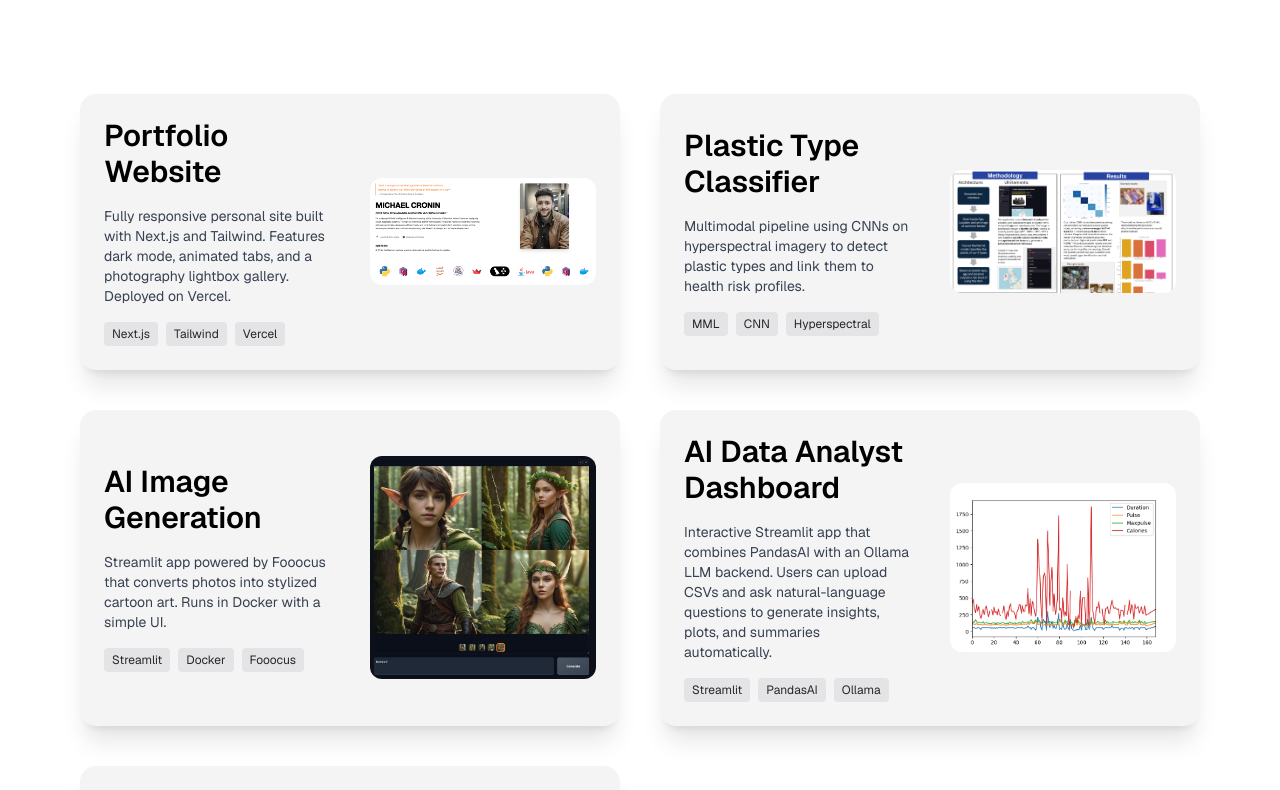
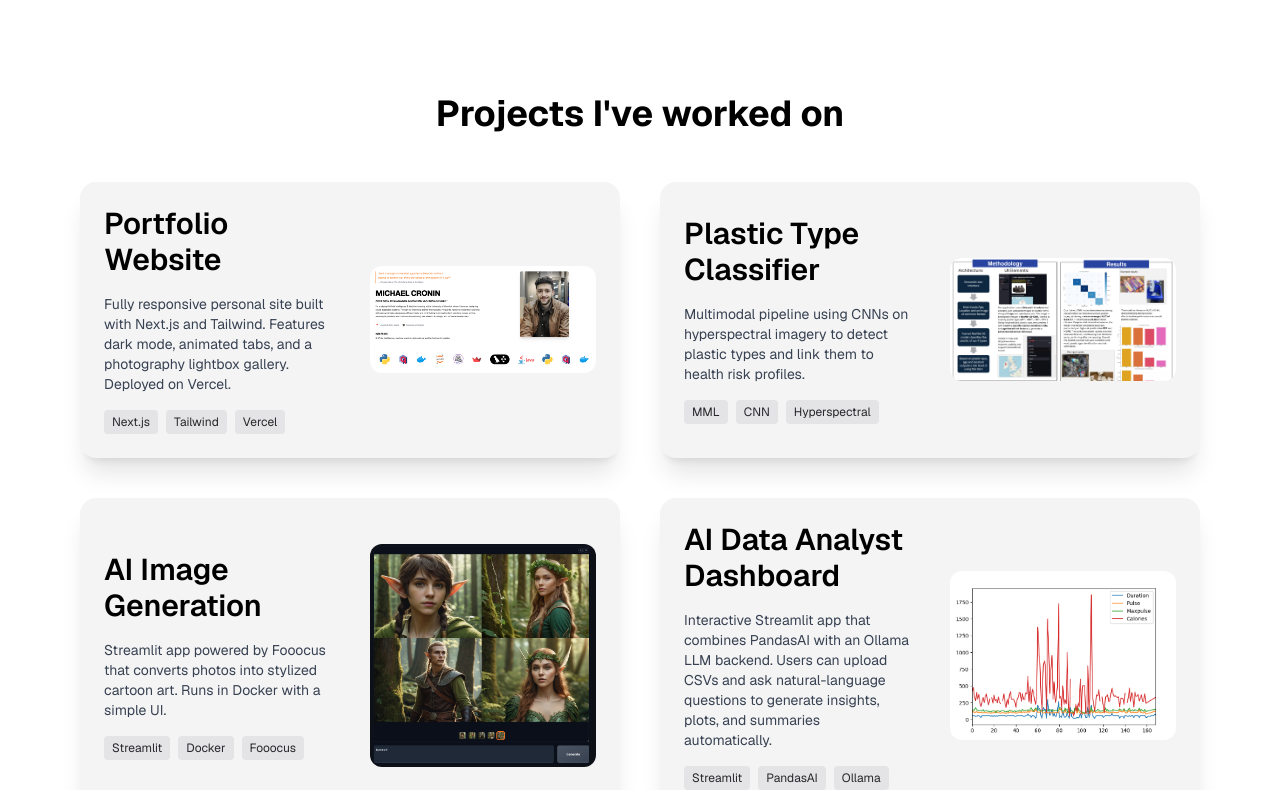
Before and after one commit to mcPrefect/michaelcronin.ie, a Next.js app in the folder michaelcronin-site/: page / in a window 1280 px wide. Shown: the part 953-1743 px from the top of the page. Built offline with nearby package versions, Linux system fonts and the light colour scheme.

Commit message:
project headline

```diff
--- a/michaelcronin-site/app/page.js
+++ b/michaelcronin-site/app/page.js
@@ -114,7 +114,7 @@ export default function Home() {
 
       <>
         <section className="py-16 text-center">
-          {/* <h2 className="text-4xl font-bold mb-12">Projects</h2> */}
+          <h2 className="text-4xl font-bold mb-12">Projects I've worked on</h2>
 
           <div className="grid gap-10 sm:grid-cols-1 md:grid-cols-2 lg:grid-cols-2">
             {[
@@ -162,7 +162,17 @@ export default function Home() {
                 liveLink: "#",
                 codeLink: "#",
                 tags: ["vLLM", "Pixtral", "Hugging Face", "Multimodal"],
+              },
+              {
+                title: "Autonomous Agents with n8n",
+                description:
+                  "Built a modular agent system using n8n to automate tasks like scraping web content, managing Gmail inboxes, and checking calendar availability. Each workflow is customizable and runs with minimal user input.",
+                image: "/projects/agents-n8n.png",
+                liveLink: "#",
+                codeLink: "#",
+                tags: ["n8n", "Automation", "Agents", "Web Scraping"],
               }
+
 
 
             ]
```
